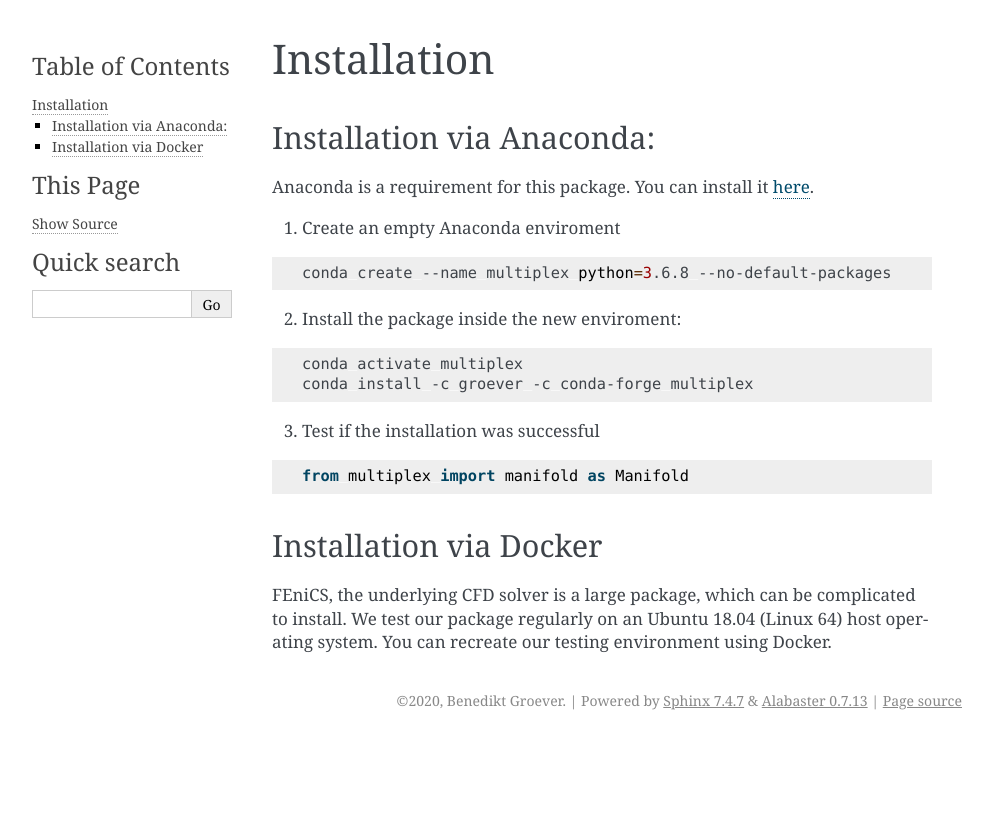
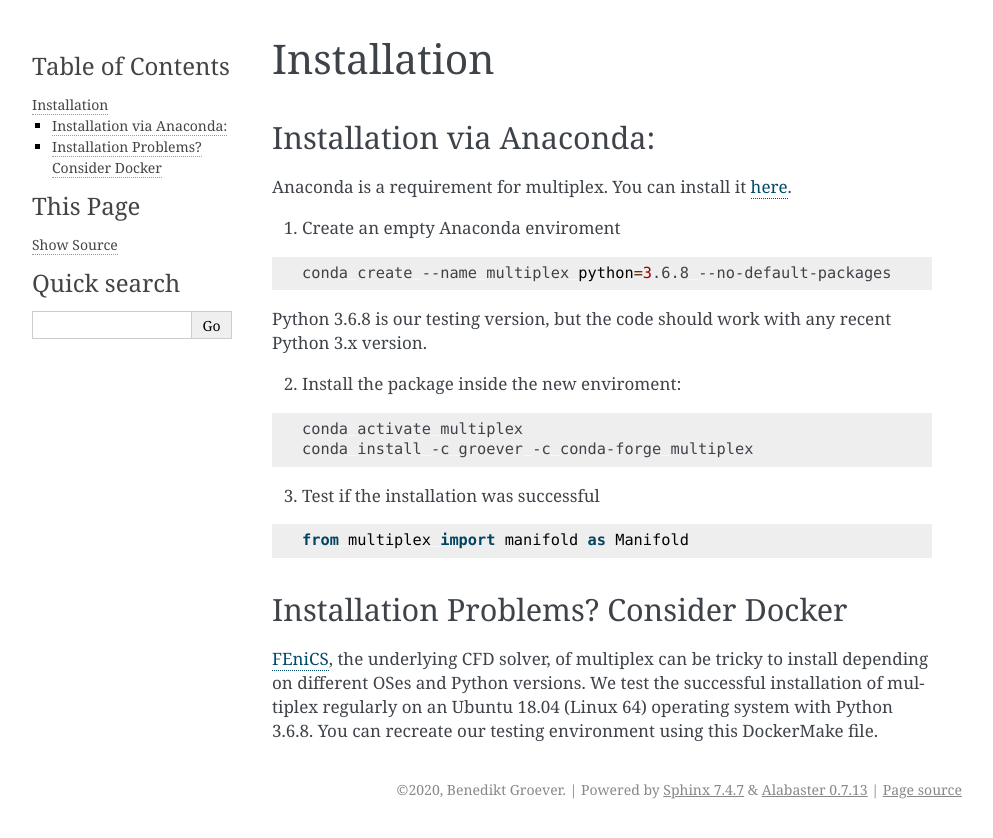
Before and after one commit to bimanifold/pybimanifold, a Sphinx documentation site: the page built from docs/source/installation.rst, in a window 1280 px wide. Shown: the top 838 px of the page, without its empty margins (148-1141 px from the left). Built offline with Sphinx 7.4.7, drawn with Linux system fonts in a browser that asks for light colours.

Commit message:
updating docs

```diff
--- a/docs/source/help.rst
+++ /dev/null
@@ -1,4 +0,0 @@
-Need Help
-=========
-
-If you're have trouble please reach out to:
--- a/docs/source/installation.rst
+++ b/docs/source/installation.rst
@@ -4,13 +4,15 @@ Installation
 Installation via Anaconda:
 ^^^^^^^^^^^^^^^^^^^^^^^^^^
 
-Anaconda is a requirement for this package. You can install it `here <https://www.anaconda.com/distribution/>`_.
+Anaconda is a requirement for multiplex. You can install it `here <https://www.anaconda.com/distribution/>`_.
 
 1) Create an empty Anaconda enviroment
 
 .. code-block:: bash
 
    conda create --name multiplex python=3.6.8 --no-default-packages
+
+Python 3.6.8 is our testing version, but the code should work with any recent Python 3.x version.
 
 2) Install the package inside the new enviroment:
 
@@ -25,9 +27,8 @@ Anaconda is a requirement for this package. You can install it `here <https://ww
 
    from multiplex import manifold as Manifold
 
-Installation via Docker
-^^^^^^^^^^^^^^^^^^^^^^^
+Installation Problems? Consider Docker
+^^^^^^^^^^^^^^^^^^^^^^^^^^^^^^^^^^^^^^
 
-FEniCS, the underlying CFD solver is a large package, which can be complicated
-to install. We test our package regularly on an Ubuntu 18.04 (Linux 64) host operating
-system. You can recreate our testing environment using Docker.
+`FEniCS <https://fenicsproject.org/>`_, the underlying CFD solver, of multiplex can be tricky to install depending on different OSes and Python versions. We test the successful installation of multiplex regularly on an Ubuntu 18.04 (Linux 64) operating
+system with Python 3.6.8. You can recreate our testing environment using this DockerMake file.
--- a/docs/source/license.rst
+++ b/docs/source/license.rst
@@ -4,7 +4,7 @@ License
 Multiplex is licensed under GNU Lesser General Public License v3.0.
 This is to keep consistency with the main dependency of multiplex `FEniCS <https://fenicsproject.org/>`_.
 However, we also give permission to distribute multiplex source code under MIT License and BSD 3-Clause License.
-If you would like us to consider a different license, please reach out to multiplex@gmail.com.
+If you would like us to consider a different license, please reach out to python.multiplex@gmail.com.
 
 GNU LESSER GENERAL PUBLIC LICENSE Version 3, 29 June 2007
 ^^^^^^^^^^^^^^^^^^^^^^^^^^^^^^^^^^^^^^^^^^^^^^^^^^^^^^^^^
```
Also changed, not shown: docs/source/index.rst (+9 -3 lines).
